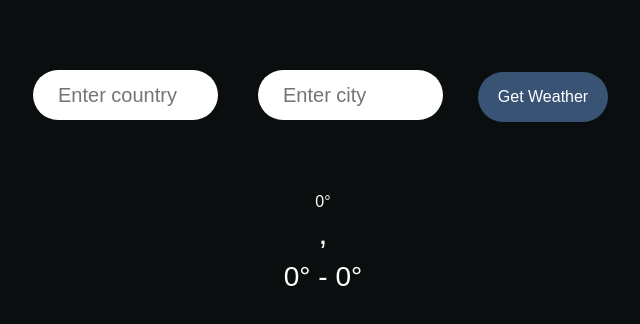
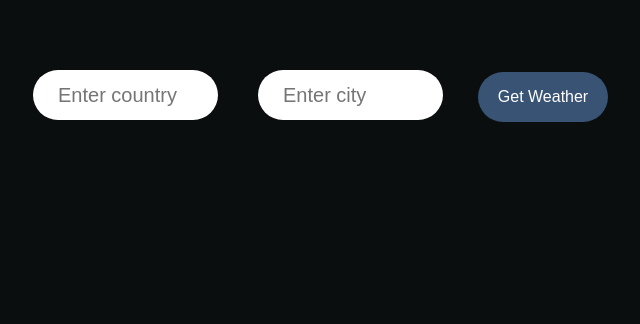
Before and after one commit to sammieeblaq/weather-app, a React (Create React App) app: page / in a window 1280 px wide. Shown: the top 324 px of the page, without its empty margins (317-957 px from the left). Built offline with nearby package versions, Linux system fonts and the light colour scheme.

Commit message:
Rewrote the city and country funcionality

```diff
--- a/src/App.js
+++ b/src/App.js
@@ -17,31 +17,41 @@ const App = () => {
     const [temp_min, setTemp_min] = useState("");
     const [temp_max, setTemp_max] = useState("");
     const [temp, setTemp] = useState("");
+    // const [error, setError] = useState(false);
 
 
-    const getWeather = async () => {
-        const api_call = await axios.get(`https://api.openweathermap.org/data/2.5/weather?q=London,uk&appid=${api_key}`);
+    const getWeather = async (e) => {
+        e.preventDefault();
+
+        const City = e.target.elements.city.value;
+        const Country = e.target.elements.country.value;
+
+        if (city && country) {
+            const api_call = await axios.get(`https://api.openweathermap.org/data/2.5/weather?q=${City},${Country}&appid=${api_key}`);
             const response = await api_call;
-        console.log(response);
+            // console.log(response);
             // return response;
-        setCity(response.data.name);
+            setCity(response.data.name)
             setCountry(response.data.sys.country);
             setTemp(response.data.main.temp);
             setTemp_max(response.data.main.temp_max);
             setTemp_min(response.data.main.temp_min);
             setDescription(response.data.weather[0].description);
+            console.log(response);
+
+        }
     }
 
     return (
         <div className="App">
             <Weather
+                loadWeather = {getWeather}
                 city = {city}
                 country = {country}
                 temp = {temp}
                 temp_max = {temp_max}
                 temp_min = {temp_min}
                 description = {description}
-                loadWeather = {getWeather}
             />
         </div>
     )
--- a/src/components/Weather/Weather.js
+++ b/src/components/Weather/Weather.js
@@ -1,6 +1,5 @@
 import React from "react";
 import "./Weather.css";
-
 
 
 const Weather =
@@ -16,17 +15,21 @@ const Weather =
         return (
             <>
                 <div className="box">
-                    <form onSubmit={loadWeather}>
-                        <input type="text" placeholder="Enter country" />
-                        <input type="text" placeholder="Enter city" />
-                        <span className="button" onClick={loadWeather}><button type="submit" value="search">Get Weather</button></span>
-                    </form>
+                    <div>
+                        <input type="text" name="country" placeholder="Enter country" />
+                        <input type="text" name="city"
+                        placeholder="Enter city" />
+                        <span className="button" onClick={() => loadWeather}><button type="submit" value="search">Get Weather</button></span>
+                    </div>
                 </div>
                 <div className="display-weather">
                     <div>
-                        <span>{ Math.floor(temp) }&deg;</span>
-                        <span><h2>{ city }, { country }</h2></span>
-                        <span><h3>{ Math.floor(temp_min) }&deg; - { Math.floor(temp_max) }&deg;</h3></span>
+                        { temp ? <span>{ Math.floor(temp) }&deg;</span> : null }
+                        { city && country ? <span><h2>{ city }, { country }</h2></span> : null }
+                        { temp_min && temp_max
+                            ? <span><h3>{ Math.floor(temp_min) }&deg; - { Math.floor(temp_max) }&deg;</h3></span>
+                            : null
+                        }
                         <span><h3>{ description }</h3></span>
                     </div>
                 </div>
```
Lines whose indentation alone changed are shown as unchanged.
